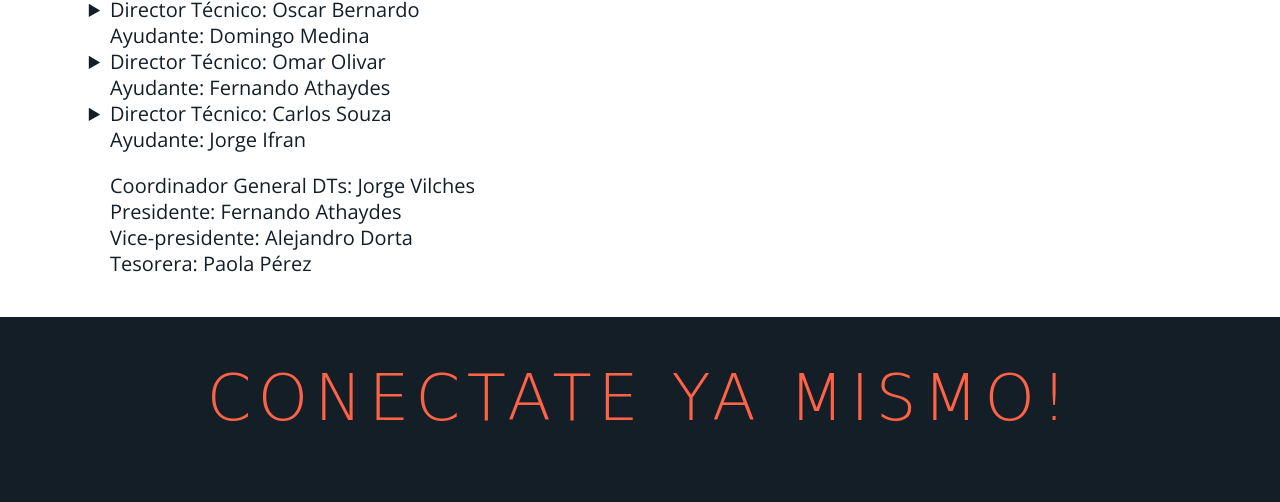
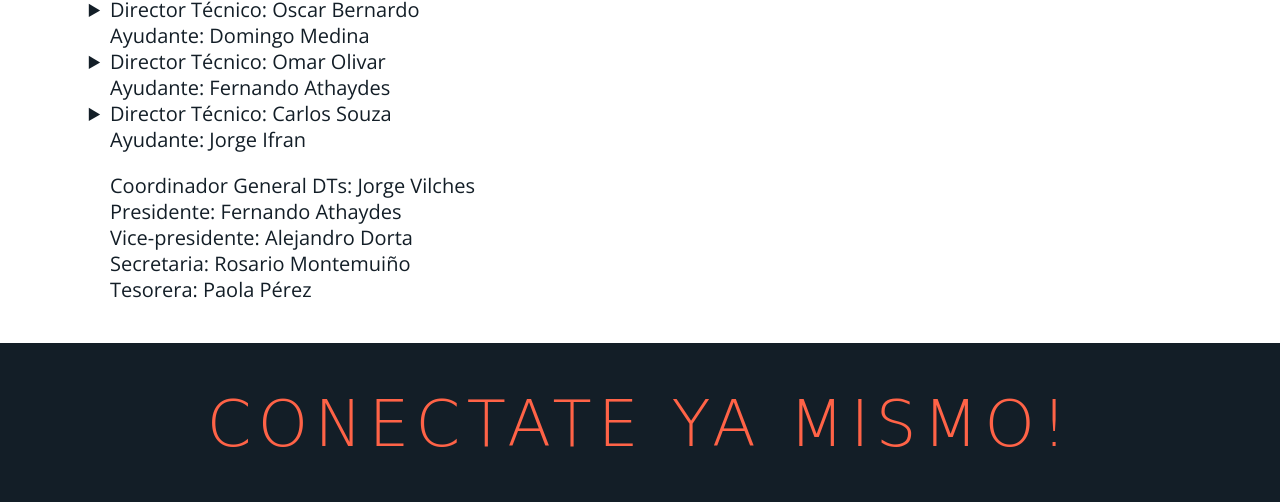
Before and after one commit to MaxWS/AlasRojasWebsite, a plain HTML site: page nuestroequipo.html in a window 1280 px wide. Shown: the part 657-1159 px from the top of the page. Drawn offline with nearby package versions, Linux system fonts and the light colour scheme; a web font is replaced by a local one.

Commit message:
"changes made 21/01"

```diff
--- a/nuestroequipo.html
+++ b/nuestroequipo.html
@@ -68,6 +68,7 @@
 								<li class="ne-list-board">Coordinador General DTs: Jorge Vilches </li>
 								<li class="ne-list-board">Presidente: Fernando Athaydes</li>
 								<li class="ne-list-board">Vice-presidente: Alejandro Dorta</li>
+								<li class="ne-list-board">Secretaria: Rosario Montemuiño</li>
 								<li class="ne-list-board">Tesorera: Paola Pérez</li>
 							</ul>
 						</section>
```
